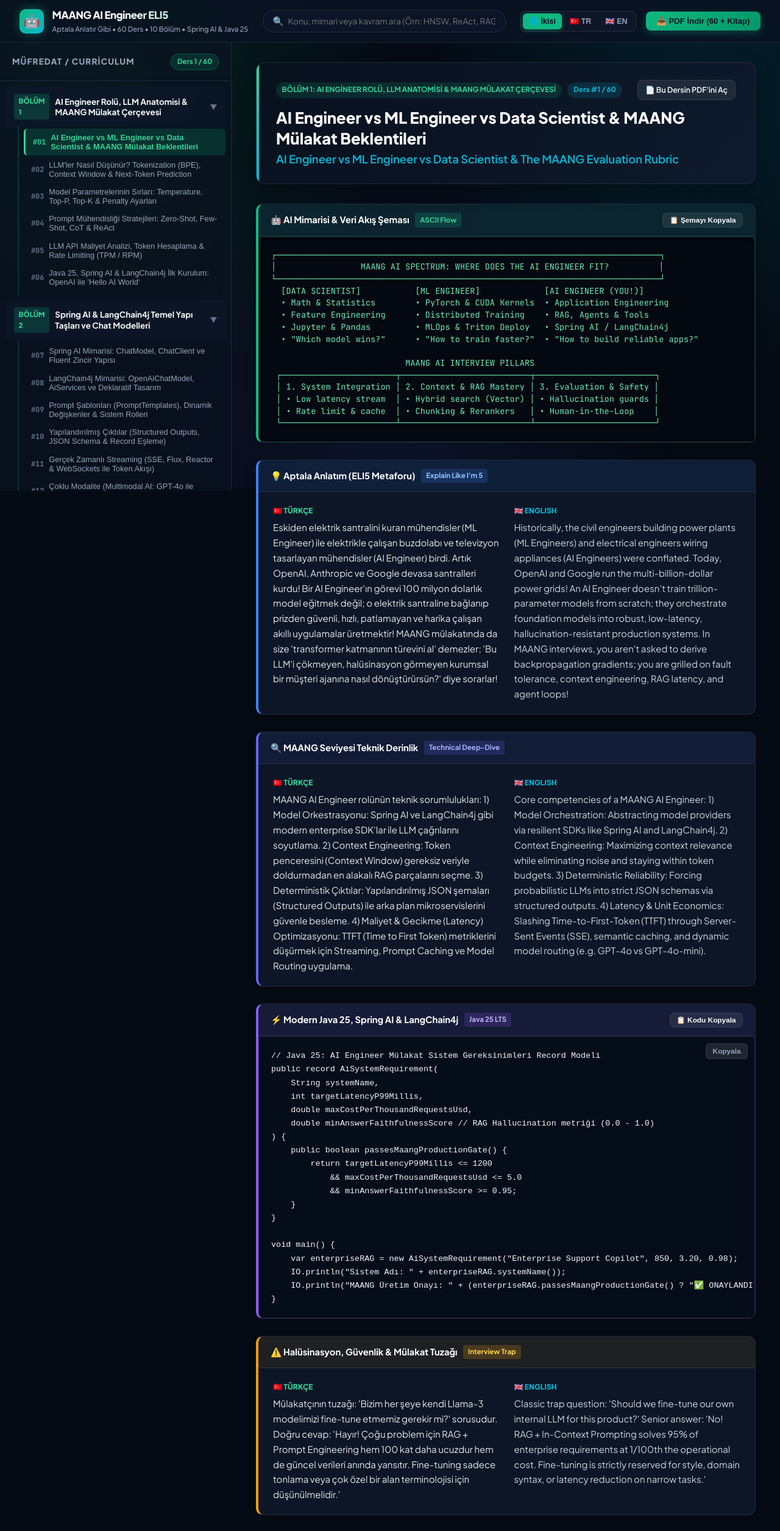
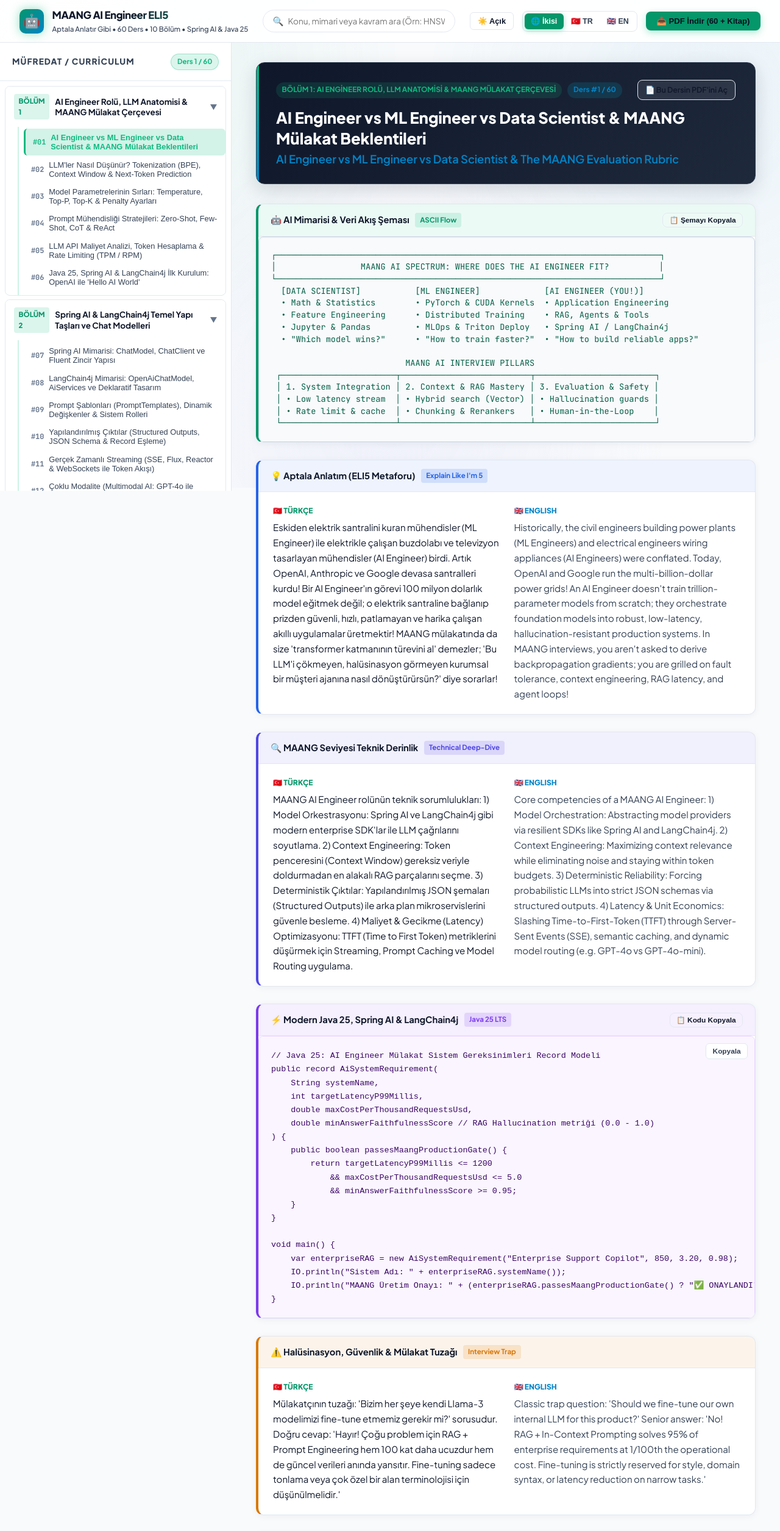
Before and after one commit to aliturgutbozkurt/ai-engineer, a plain HTML site: page web/index.html in a window 1280 px wide. Shown: the top 2511 px of the page at 61% size. Drawn offline with Linux system fonts and the light colour scheme.

Commit message:
feat(web): set default theme to light mode with optional dark mode toggle

```diff
--- a/web/app.js
+++ b/web/app.js
@@ -43,11 +43,37 @@
 
 function initUI() {
   renderSidebar(appData.modules);
+  setupTheme();
   setupLanguageSwitcher();
   setupSearch();
   setupPdfModal();
   setupKeyboardShortcuts();
   window.addEventListener('hashchange', handleRouting);
+}
+
+function setupTheme() {
+  const themeToggleBtn = document.getElementById('themeToggleBtn');
+  const savedTheme = localStorage.getItem('ai_engineer_theme') || 'light';
+  applyTheme(savedTheme);
+
+  if (themeToggleBtn) {
+    themeToggleBtn.addEventListener('click', () => {
+      const isDark = document.body.classList.contains('theme-dark');
+      applyTheme(isDark ? 'light' : 'dark');
+    });
+  }
+}
+
+function applyTheme(theme) {
+  const themeToggleBtn = document.getElementById('themeToggleBtn');
+  if (theme === 'dark') {
+    document.body.classList.add('theme-dark');
+    if (themeToggleBtn) themeToggleBtn.textContent = '🌙 Koyu';
+  } else {
+    document.body.classList.remove('theme-dark');
+    if (themeToggleBtn) themeToggleBtn.textContent = '☀️ Açık';
+  }
+  localStorage.setItem('ai_engineer_theme', theme);
 }
 
 // Router based on hash (#lesson-12)
--- a/web/index.html
+++ b/web/index.html
@@ -31,6 +31,9 @@
 
     <!-- Actions & Language Switcher -->
     <div class="nav-actions">
+      <!-- Theme Switcher -->
+      <button id="themeToggleBtn" class="theme-toggle-btn" title="Temayı Değiştir (Açık/Koyu)">☀️ Açık</button>
+
       <div class="lang-selector">
         <button class="lang-btn active" data-lang="split" title="Türkçe ve İngilizce Yan Yana">🌐 İkisi</button>
         <button class="lang-btn" data-lang="tr" title="Sadece Türkçe">🇹🇷 TR</button>
--- a/web/styles.css
+++ b/web/styles.css
@@ -4,6 +4,34 @@
    ============================================================================== */
 
 :root {
+  /* DEFAULT: LIGHT THEME */
+  --bg-primary: #f8fafc;
+  --bg-secondary: #ffffff;
+  --bg-card: #ffffff;
+  --bg-card-hover: #f1f5f9;
+  --border-color: #e2e8f0;
+  --border-glow: rgba(16, 185, 129, 0.2);
+
+  --text-primary: #0f172a;
+  --text-secondary: #334155;
+  --text-muted: #64748b;
+
+  --accent-emerald: #059669;
+  --accent-mint: #10b981;
+  --accent-cyan: #0284c7;
+  --accent-indigo: #4f46e5;
+  --accent-amber: #d97706;
+  --accent-violet: #7c3aed;
+  --accent-rose: #e11d48;
+
+  --font-sans: 'Plus Jakarta Sans', -apple-system, BlinkMacSystemFont, 'Segoe UI', Roboto, sans-serif;
+  --font-mono: 'JetBrains Mono', 'Fira Code', 'Menlo', monospace;
+  --transition-fast: 0.15s ease;
+  --transition-normal: 0.25s cubic-bezier(0.4, 0, 0.2, 1);
+}
+
+/* OPTIONAL DARK THEME */
+body.theme-dark {
   --bg-primary: #050b14;
   --bg-secondary: #0a1322;
   --bg-card: rgba(15, 26, 44, 0.78);
@@ -22,11 +50,6 @@
   --accent-amber: #f59e0b;
   --accent-violet: #8b5cf6;
   --accent-rose: #f43f5e;
-
-  --font-sans: 'Plus Jakarta Sans', -apple-system, BlinkMacSystemFont, 'Segoe UI', Roboto, sans-serif;
-  --font-mono: 'JetBrains Mono', 'Fira Code', 'Menlo', monospace;
-  --transition-fast: 0.15s ease;
-  --transition-normal: 0.25s cubic-bezier(0.4, 0, 0.2, 1);
 }
 
 * {
@@ -56,6 +79,13 @@
   z-index: -1;
   pointer-events: none;
   background:
+    radial-gradient(circle at 10% 15%, rgba(5, 150, 105, 0.08) 0%, transparent 40%),
+    radial-gradient(circle at 90% 20%, rgba(2, 132, 199, 0.06) 0%, transparent 35%),
+    radial-gradient(circle at 50% 85%, rgba(79, 70, 229, 0.05) 0%, transparent 50%);
+}
+
+body.theme-dark .bg-ambient {
+  background:
     radial-gradient(circle at 10% 15%, rgba(16, 185, 129, 0.14) 0%, transparent 40%),
     radial-gradient(circle at 90% 20%, rgba(6, 182, 212, 0.12) 0%, transparent 35%),
     radial-gradient(circle at 50% 85%, rgba(99, 102, 241, 0.10) 0%, transparent 50%);
@@ -66,7 +96,7 @@
   position: sticky;
   top: 0;
   z-index: 100;
-  background: rgba(10, 19, 34, 0.88);
+  background: rgba(255, 255, 255, 0.92);
   backdrop-filter: blur(20px);
   border-bottom: 1px solid var(--border-color);
   padding: 0.75rem 2rem;
@@ -74,6 +104,10 @@
   align-items: center;
   justify-content: space-between;
   gap: 1.5rem;
+}
+
+body.theme-dark .top-nav {
+  background: rgba(10, 19, 34, 0.88);
 }
 
 .brand-section {
@@ -101,7 +135,7 @@
   font-size: 1.05rem;
   font-weight: 800;
   letter-spacing: -0.02em;
-  background: linear-gradient(135deg, #ffffff 40%, var(--accent-mint) 100%);
+  background: linear-gradient(135deg, var(--text-primary) 40%, var(--accent-mint) 100%);
   -webkit-background-clip: text;
   -webkit-text-fill-color: transparent;
 }
@@ -131,7 +165,7 @@
 
 .search-input {
   width: 100%;
-  background: rgba(15, 26, 44, 0.65);
+  background: var(--bg-card);
   border: 1px solid var(--border-color);
   border-radius: 9999px;
   padding: 0.55rem 1rem 0.55rem 2.5rem;
@@ -145,19 +179,39 @@
 .search-input:focus {
   border-color: var(--accent-mint);
   box-shadow: 0 0 14px rgba(52, 211, 153, 0.3);
-  background: rgba(15, 26, 44, 0.95);
+  background: var(--bg-secondary);
 }
 
 /* Nav Actions */
 .nav-actions {
   display: flex;
   align-items: center;
-  gap: 1rem;
+  gap: 0.85rem;
+}
+
+.theme-toggle-btn {
+  background: var(--bg-card);
+  border: 1px solid var(--border-color);
+  color: var(--text-primary);
+  font-size: 0.8rem;
+  font-weight: 700;
+  padding: 6px 12px;
+  border-radius: 6px;
+  cursor: pointer;
+  display: inline-flex;
+  align-items: center;
+  gap: 6px;
+  transition: var(--transition-fast);
+}
+
+.theme-toggle-btn:hover {
+  background: var(--bg-card-hover);
+  border-color: var(--accent-mint);
 }
 
 .lang-selector {
   display: flex;
-  background: rgba(15, 26, 44, 0.8);
+  background: var(--bg-card);
   border: 1px solid var(--border-color);
   border-radius: 8px;
   padding: 3px;
@@ -182,7 +236,7 @@
 
 .lang-btn.active {
   background: var(--accent-emerald);
-  color: #04101e;
+  color: #ffffff;
   box-shadow: 0 2px 8px rgba(16, 185, 129, 0.4);
 }
 
@@ -240,7 +294,7 @@
   width: 380px;
   flex-shrink: 0;
   border-right: 1px solid var(--border-color);
-  background: rgba(10, 19, 34, 0.7);
+  background: var(--bg-secondary);
   backdrop-filter: blur(16px);
   height: calc(100vh - 65px);
   position: sticky;
@@ -248,6 +302,10 @@
   overflow-y: auto;
   display: flex;
   flex-direction: column;
+}
+
+body.theme-dark .sidebar {
+  background: rgba(10, 19, 34, 0.7);
 }
 
 .sidebar-header {
@@ -284,14 +342,14 @@
 .module-item {
   margin-bottom: 0.4rem;
   border-radius: 8px;
-  border: 1px solid transparent;
+  border: 1px solid var(--border-color);
   overflow: hidden;
   transition: var(--transition-fast);
 }
 
 .module-header {
   padding: 0.75rem 0.9rem;
-  background: rgba(15, 26, 44, 0.55);
+  background: var(--bg-card);
   display: flex;
   align-items: center;
   justify-content: space-between;
@@ -301,7 +359,7 @@
 }
 
 .module-header:hover {
-  background: rgba(22, 38, 64, 0.85);
+  background: var(--bg-card-hover);
 }
 
 .module-title-group {
@@ -316,8 +374,8 @@
   font-weight: 800;
   padding: 0.15rem 0.45rem;
   border-radius: 4px;
-  background: rgba(16, 185, 129, 0.2);
-  color: var(--accent-mint);
+  background: rgba(16, 185, 129, 0.15);
+  color: var(--accent-emerald);
 }
 
 .module-title-text {
@@ -367,7 +425,7 @@
 }
 
 .lesson-nav-btn:hover {
-  background: rgba(255, 255, 255, 0.05);
+  background: var(--bg-card-hover);
   color: var(--text-primary);
 }
 
@@ -399,12 +457,12 @@
 
 /* Lesson Header Banner */
 .lesson-banner {
-  background: linear-gradient(135deg, rgba(8, 17, 30, 0.95), rgba(15, 26, 44, 0.95));
-  border: 1px solid var(--border-color);
+  background: linear-gradient(135deg, #0f172a 0%, #1e293b 100%);
+  border: 1px solid #334155;
   border-radius: 14px;
   padding: 1.75rem 2rem;
   margin-bottom: 2rem;
-  box-shadow: 0 10px 30px rgba(0, 0, 0, 0.35);
+  box-shadow: 0 10px 30px rgba(15, 23, 42, 0.15);
   position: relative;
   overflow: hidden;
 }
@@ -473,8 +531,12 @@
   border-radius: 12px;
   margin-bottom: 1.75rem;
   overflow: hidden;
+  box-shadow: 0 2px 12px rgba(0, 0, 0, 0.05);
+  transition: var(--transition-normal);
+}
+
+body.theme-dark .content-box {
   box-shadow: 0 4px 20px rgba(0, 0, 0, 0.2);
-  transition: var(--transition-normal);
 }
 
 .content-box:hover {
@@ -487,6 +549,10 @@
   align-items: center;
   justify-content: space-between;
   border-bottom: 1px solid var(--border-color);
+  background: var(--bg-card-hover);
+}
+
+body.theme-dark .box-header {
   background: rgba(10, 19, 34, 0.85);
 }
 
@@ -496,7 +562,7 @@
   gap: 0.6rem;
   font-size: 0.92rem;
   font-weight: 700;
-  color: white;
+  color: var(--text-primary);
 }
 
 .box-badge {
@@ -514,52 +580,52 @@
   background: rgba(16, 185, 129, 0.08);
 }
 .box-diagram .box-badge {
-  background: rgba(16, 185, 129, 0.2);
-  color: var(--accent-mint);
+  background: rgba(16, 185, 129, 0.15);
+  color: var(--accent-emerald);
 }
 
 .box-eli5 {
-  border-left: 4px solid #3b82f6;
+  border-left: 4px solid #2563eb;
 }
 .box-eli5 .box-header {
-  background: rgba(59, 130, 246, 0.08);
+  background: rgba(37, 99, 235, 0.08);
 }
 .box-eli5 .box-badge {
-  background: rgba(59, 130, 246, 0.2);
-  color: #93c5fd;
+  background: rgba(37, 99, 235, 0.15);
+  color: #2563eb;
 }
 
 .box-deep {
   border-left: 4px solid var(--accent-indigo);
 }
 .box-deep .box-header {
-  background: rgba(99, 102, 241, 0.08);
+  background: rgba(79, 70, 229, 0.08);
 }
 .box-deep .box-badge {
-  background: rgba(99, 102, 241, 0.2);
-  color: #a5b4fc;
+  background: rgba(79, 70, 229, 0.15);
+  color: var(--accent-indigo);
 }
 
 .box-code {
   border-left: 4px solid var(--accent-violet);
 }
 .box-code .box-header {
-  background: rgba(139, 92, 246, 0.08);
+  background: rgba(124, 58, 237, 0.08);
 }
 .box-code .box-badge {
-  background: rgba(139, 92, 246, 0.2);
-  color: #c4b5fd;
+  background: rgba(124, 58, 237, 0.15);
+  color: var(--accent-violet);
 }
 
 .box-warning {
   border-left: 4px solid var(--accent-amber);
 }
 .box-warning .box-header {
-  background: rgba(245, 158, 11, 0.08);
+  background: rgba(217, 119, 6, 0.08);
 }
 .box-warning .box-badge {
-  background: rgba(245, 158, 11, 0.2);
-  color: #fcd34d;
+  background: rgba(217, 119, 6, 0.15);
+  color: var(--accent-amber);
 }
 
 .box-takeaways {
@@ -569,8 +635,8 @@
   background: rgba(16, 185, 129, 0.08);
 }
 .box-takeaways .box-badge {
-  background: rgba(16, 185, 129, 0.2);
-  color: var(--accent-mint);
+  background: rgba(16, 185, 129, 0.15);
+  color: var(--accent-emerald);
 }
 
 /* Box Body Layouts */
@@ -609,11 +675,11 @@
 }
 
 .lang-column.col-tr {
-  color: #e2e8f0;
+  color: var(--text-primary);
 }
 
 .lang-column.col-en {
-  color: #cbd5e1;
+  color: var(--text-secondary);
 }
 
 .col-header {
@@ -627,7 +693,7 @@
 }
 
 .col-header.label-tr {
-  color: var(--accent-mint);
+  color: var(--accent-emerald);
 }
 
 .col-header.label-en {
@@ -637,14 +703,21 @@
 /* Diagram Code Pre */
 .diagram-pre {
   font-family: var(--font-mono);
-  background: #040810;
-  color: #6ee7b7;
+  background: #f8fafc;
+  color: #065f46;
   padding: 1.25rem;
   border-radius: 8px;
   overflow-x: auto;
   font-size: 0.85rem;
   line-height: 1.45;
-  border: 1px solid rgba(16, 185, 129, 0.25);
+  border: 1px solid #cbd5e1;
+  box-shadow: inset 0 1px 3px rgba(0, 0, 0, 0.04);
+}
+
+body.theme-dark .diagram-pre {
+  background: #040810;
+  color: #6ee7b7;
+  border-color: rgba(16, 185, 129, 0.25);
   box-shadow: inset 0 2px 8px rgba(0, 0, 0, 0.6);
 }
 
@@ -655,21 +728,27 @@
 
 .code-pre {
   font-family: var(--font-mono);
-  background: #060d1a;
-  color: #f1f5f9;
+  background: #faf5ff;
+  color: #3b0764;
   padding: 1.25rem;
   border-radius: 8px;
   overflow-x: auto;
   font-size: 0.84rem;
   line-height: 1.5;
-  border: 1px solid rgba(139, 92, 246, 0.25);
+  border: 1px solid #e9d5ff;
+}
+
+body.theme-dark .code-pre {
+  background: #060d1a;
+  color: #f1f5f9;
+  border-color: rgba(139, 92, 246, 0.25);
 }
 
 .btn-copy-code {
   position: absolute;
   top: 0.75rem;
   right: 0.75rem;
-  background: rgba(255, 255, 255, 0.1);
+  background: var(--bg-card);
   color: var(--text-secondary);
   border: 1px solid var(--border-color);
   padding: 0.3rem 0.65rem;
@@ -681,7 +760,7 @@
 }
 
 .btn-copy-code:hover {
-  background: rgba(255, 255, 255, 0.2);
+  background: var(--accent-emerald);
   color: white;
 }
 
@@ -697,7 +776,7 @@
   grid-template-columns: 1fr 1fr;
   gap: 1.25rem;
   padding: 0.65rem 0.9rem;
-  background: rgba(16, 185, 129, 0.05);
+  background: rgba(5, 150, 105, 0.06);
   border-radius: 8px;
   border-left: 3px solid var(--accent-emerald);
 }
@@ -709,14 +788,14 @@
 
 .takeaway-tr {
   font-size: 0.88rem;
-  font-weight: 500;
-  color: #d1fae5;
+  font-weight: 600;
+  color: var(--text-primary);
 }
 
 .takeaway-en {
   font-size: 0.88rem;
-  font-weight: 500;
-  color: #93c5fd;
+  font-weight: 400;
+  color: var(--text-secondary);
 }
 
 /* Lesson Navigation Footer */
@@ -738,7 +817,7 @@
   border: 1px solid var(--border-color);
   border-radius: 10px;
   padding: 0.85rem 1.25rem;
-  color: white;
+  color: var(--text-primary);
   text-decoration: none;
   cursor: pointer;
   transition: var(--transition-normal);
@@ -778,7 +857,7 @@
   left: 0;
   width: 100vw;
   height: 100vh;
-  background: rgba(0, 0, 0, 0.75);
+  background: rgba(15, 23, 42, 0.65);
   backdrop-filter: blur(10px);
   z-index: 200;
   display: none;
@@ -792,7 +871,7 @@
 }
 
 .modal-card {
-  background: #0a1322;
+  background: var(--bg-secondary);
   border: 1px solid var(--border-color);
   border-radius: 16px;
   width: 100%;
@@ -801,6 +880,11 @@
   display: flex;
   flex-direction: column;
   overflow: hidden;
+  box-shadow: 0 25px 60px rgba(0, 0, 0, 0.15);
+}
+
+body.theme-dark .modal-card {
+  background: #0a1322;
   box-shadow: 0 25px 60px rgba(0, 0, 0, 0.6);
 }
 
@@ -810,6 +894,10 @@
   display: flex;
   align-items: center;
   justify-content: space-between;
+  background: var(--bg-card-hover);
+}
+
+body.theme-dark .modal-header {
   background: rgba(15, 26, 44, 0.8);
 }
 
@@ -819,7 +907,7 @@
 }
 
 .master-book-highlight {
-  background: linear-gradient(135deg, rgba(16, 185, 129, 0.18), rgba(6, 182, 212, 0.15));
+  background: linear-gradient(135deg, rgba(16, 185, 129, 0.12), rgba(6, 182, 212, 0.08));
   border: 1.5pt solid var(--accent-emerald);
   border-radius: 12px;
   padding: 1.25rem 1.5rem;
@@ -841,16 +929,17 @@
   align-items: center;
   justify-content: space-between;
   padding: 0.75rem 1rem;
-  background: rgba(15, 26, 44, 0.6);
+  background: var(--bg-card);
   border: 1px solid var(--border-color);
+  color: var(--text-primary);
   border-radius: 8px;
   gap: 1rem;
   transition: var(--transition-fast);
 }
 
 .pdf-item:hover {
-  background: rgba(22, 38, 64, 0.8);
-  border-color: rgba(148, 163, 184, 0.3);
+  background: var(--bg-card-hover);
+  border-color: var(--accent-emerald);
 }
 
 .pdf-download-list-grid {
@@ -864,14 +953,16 @@
   align-items: center;
   justify-content: space-between;
   padding: 0.6rem 0.8rem;
-  background: rgba(15, 26, 44, 0.6);
+  background: var(--bg-card);
   border: 1px solid var(--border-color);
+  color: var(--text-primary);
   border-radius: 6px;
   font-size: 0.8rem;
 }
 
 .pdf-grid-item:hover {
-  background: rgba(22, 38, 64, 0.8);
+  background: var(--bg-card-hover);
+  border-color: var(--accent-emerald);
 }
 
 /* Toast Notification */
```
